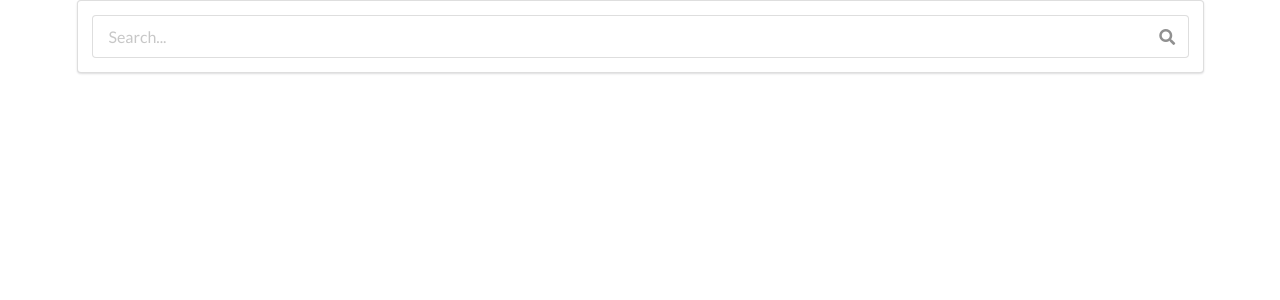
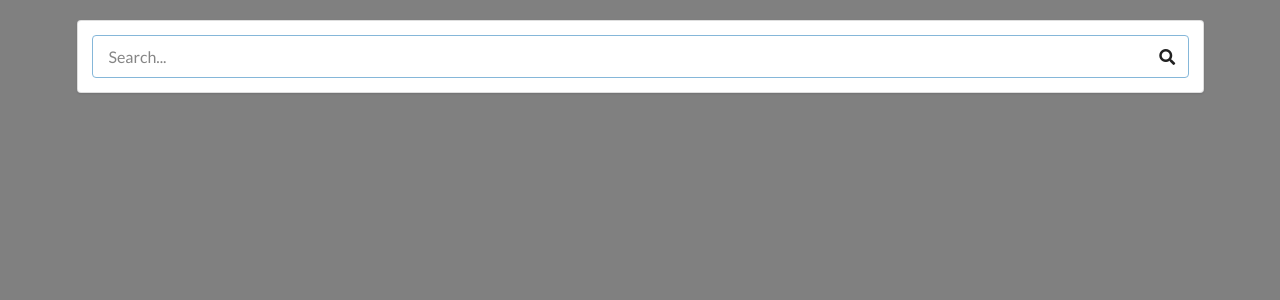
Before and after one commit to sydneytiger/React-exercise-1-miniYoutube, a React (Create React App) app: page / in a window 1280 px wide. Shown: the top 300 px of the page. Built offline with nearby package versions, Linux system fonts and the light colour scheme; the HTML template or start-up script is replaced by a standard one.

Commit message:
added videoitem component

```diff
--- a/public/index.html
+++ b/public/index.html
@@ -12,6 +12,7 @@
     -->
   <link rel="manifest" href="%PUBLIC_URL%/manifest.json" />
   <link rel="stylesheet" href="https://cdnjs.cloudflare.com/ajax/libs/semantic-ui/2.4.1/semantic.min.css" />
+  <link rel="stylesheet" href="./main.css" />
   <!--
       Notice the use of %PUBLIC_URL% in the tags above.
       It will be replaced with the URL of the `public` folder during the build.
--- /dev/null
+++ b/public/main.css
@@ -0,0 +1,4 @@
+body {
+    background-color: grey !important;
+    margin-top: 20px;
+}
--- a/src/App.jsx
+++ b/src/App.jsx
@@ -13,8 +13,6 @@ class App extends React.Component {
   }
 
   searchSubmitHandler = async (keyword) => {
-    console.log(`search from App for ${keyword}`);
-
     const response = await youtube.get('/search', {
       params: { q: keyword }
     });
--- a/src/components/SearchBar.jsx
+++ b/src/components/SearchBar.jsx
@@ -3,10 +3,16 @@ import React from 'react';
 class SearchBar extends React.Component {
   state = { keyword: '' };
 
+  inputRef = React.createRef();
+
+  componentDidMount(){
+    this.inputRef.current.focus();
+  };
+
   onSubmit = (e) => {
     e.preventDefault();
     this.props.onSearchSubmit(this.state.keyword);
-  }
+  };
 
   render() {
     return (
@@ -14,6 +20,7 @@ class SearchBar extends React.Component {
         <form action="submit" onSubmit={this.onSubmit} className="ui form">
           <div className="ui large fluid icon input">
             <input
+              ref={this.inputRef}
               type="text"
               value={this.state.keyword}
               placeholder="Search..."
--- /dev/null
+++ b/src/components/VideoItem.jsx
@@ -0,0 +1,25 @@
+import React from 'react';
+
+const VideoItem = ({video}) => {
+    const publishDate = new Date(video.snippet.publishedAt).toLocaleDateString();
+
+    return (
+    <div className="item">
+        <div className="ui small image">
+            <img src={video.snippet.thumbnails.default.url} alt={video.snippet.title} />
+        </div>
+        <div className="content">
+            <div className="header">{video.snippet.title}</div>
+            <div className="meta">
+                <span className="price">{video.snippet.channelTitle}</span>
+                <span className="stay">{publishDate}</span>
+            </div>
+            <div className="description">
+                <p>{video.snippet.description}</p>
+            </div>
+        </div>
+    </div>
+    )
+}
+
+export default VideoItem;
--- a/src/components/VideoList.jsx
+++ b/src/components/VideoList.jsx
@@ -1,11 +1,12 @@
 import React from 'react';
+import VideoItem from './VideoItem';
 
 const VideoList = (props) => {
 
   return (
-    <ul>
-      {props.videos.map(m => <li key={m.id.videoId}>{m.snippet.title}</li>)}
-    </ul>
+    <div className="ui items">
+      {props.videos.map(m => <VideoItem video={m} key={m.id.videoId} />)}
+    </div>
   );
 }
 
```
Also changed, not shown: 1 other file (tests, documents, lock files or other folders).
